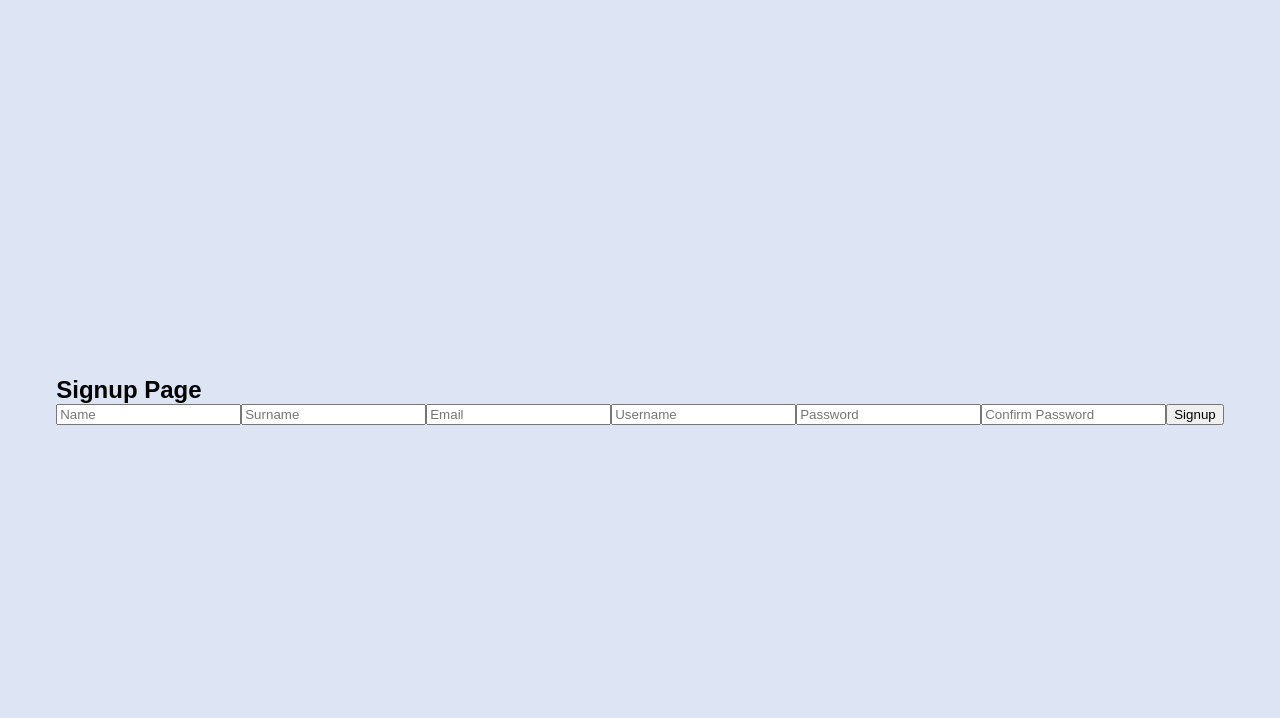
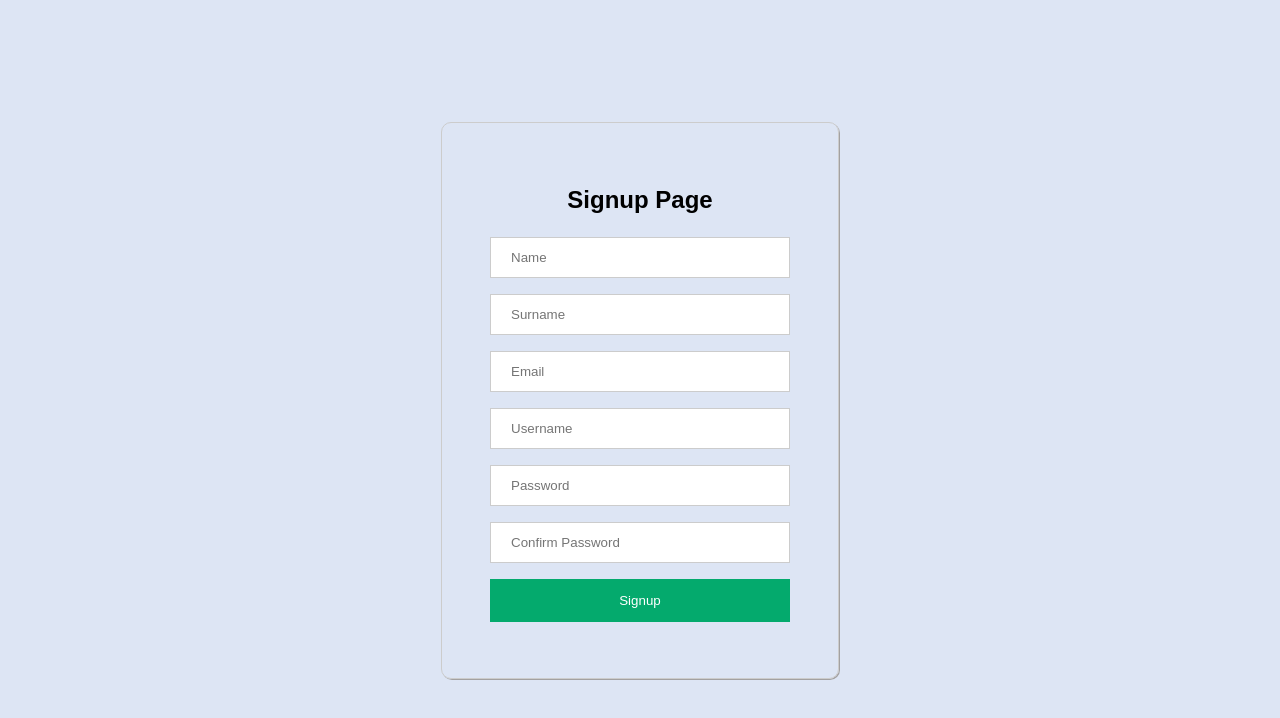
Before and after one commit to Tomidzeri/online-lib, a React (Create React App) app: page /signup in a window 1280 px wide. Shown: the top 718 px of the page. Built offline with nearby package versions, Linux system fonts and the light colour scheme.

Commit message:
added some styling to login and signup pages

```diff
--- a/src/services/Login.js
+++ b/src/services/Login.js
@@ -39,7 +39,7 @@ function Login({ setToken }) {
       <input type="password" placeholder="Password" value={password} onChange={e => setPassword(e.target.value)} />
       <button onClick={handleLogin}>Login</button>
       <p>
-        Don't have an account? <button onClick={() => navigate('/signup')}>Create new account.</button>
+        Don't have an account? <button onClick={() => navigate('/signup')}>Create new.</button>
       </p>
     </div>
   );
--- a/src/services/Signup.js
+++ b/src/services/Signup.js
@@ -1,6 +1,8 @@
 import React, { useState } from 'react';
 import libraryAPI from '../utils/api';
 import { useNavigate } from 'react-router-dom';
+
+import classes from '../styles/signup.module.css';
 
 function Signup({ setToken }) {
   const [name, setName] = useState('');
@@ -36,7 +38,7 @@ function Signup({ setToken }) {
   };
 
   return (
-    <div>
+    <div className={classes.signup_form}>
       <h2>Signup Page</h2>
       <input type="text" placeholder="Name" value={name} onChange={e => setName(e.target.value)} />
       <input type="text" placeholder="Surname" value={surname} onChange={e => setSurname(e.target.value)} />
--- a/src/styles/login.module.css
+++ b/src/styles/login.module.css
@@ -1,6 +1,40 @@
 .login_form {
     border: 1px solid #ccc;
-    padding: 1rem;
+    border-radius: 10px;
+    box-shadow: 1px 1px rgb(163, 161, 161);
+    padding: 3rem;
     width: 300px;
     margin: 0 auto;
   }
+
+  .login_form h2, p {
+    text-align: center;
+    padding: 15px;
+  }
+
+  .login_form  p:hover {
+    text-decoration: underline;
+  }
+
+  .login_form input {
+    width: 100%;
+    padding: 12px 20px;
+    margin: 8px 0;
+    display: inline-block;
+    border: 1px solid #ccc;
+    box-sizing: border-box;
+  }
+
+  .login_form button {
+      background-color: #04AA6D;
+      color: white;
+      padding: 14px 20px;
+      margin: 8px 0;
+      border: none;
+      cursor: pointer;
+      width: 100%;
+  }
+
+  .login_form button:hover {
+    opacity: 0.8;
+  }
--- /dev/null
+++ b/src/styles/signup.module.css
@@ -0,0 +1,36 @@
+.signup_form {
+  border: 1px solid #ccc;
+  border-radius: 10px;
+  box-shadow: 1px 1px rgb(163, 161, 161);
+  padding: 3rem;
+  width: 300px;
+  margin: 0 auto;
+}
+
+.signup_form h2 {
+  text-align: center;
+  padding: 15px;
+}
+
+.signup_form input {
+  width: 100%;
+  padding: 12px 20px;
+  margin: 8px 0;
+  display: inline-block;
+  border: 1px solid #ccc;
+  box-sizing: border-box;
+}
+
+.signup_form button {
+  background-color: #04aa6d;
+  color: white;
+  padding: 14px 20px;
+  margin: 8px 0;
+  border: none;
+  cursor: pointer;
+  width: 100%;
+}
+
+.signup_form button:hover {
+  opacity: 0.8;
+}
```
